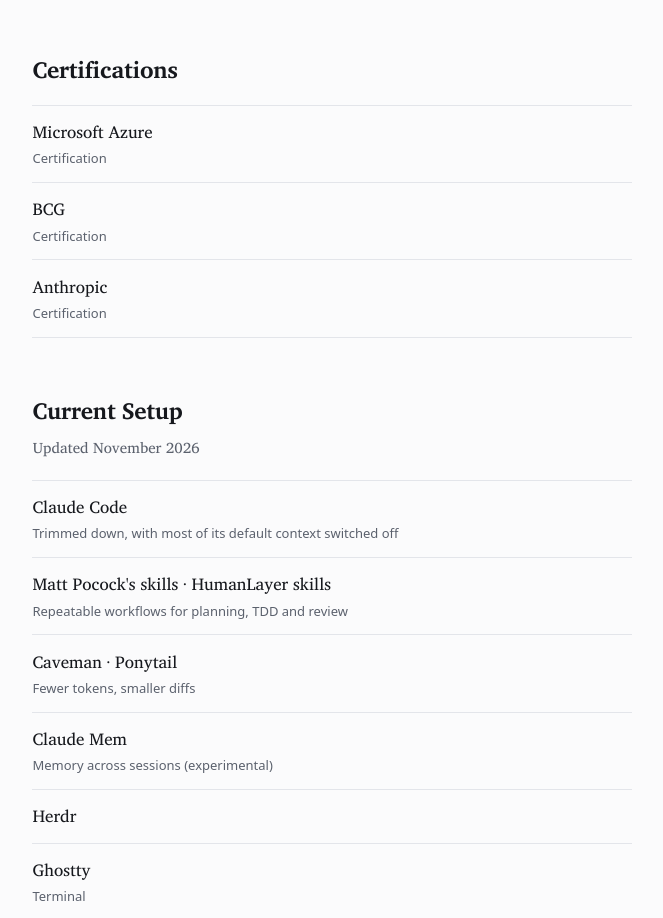
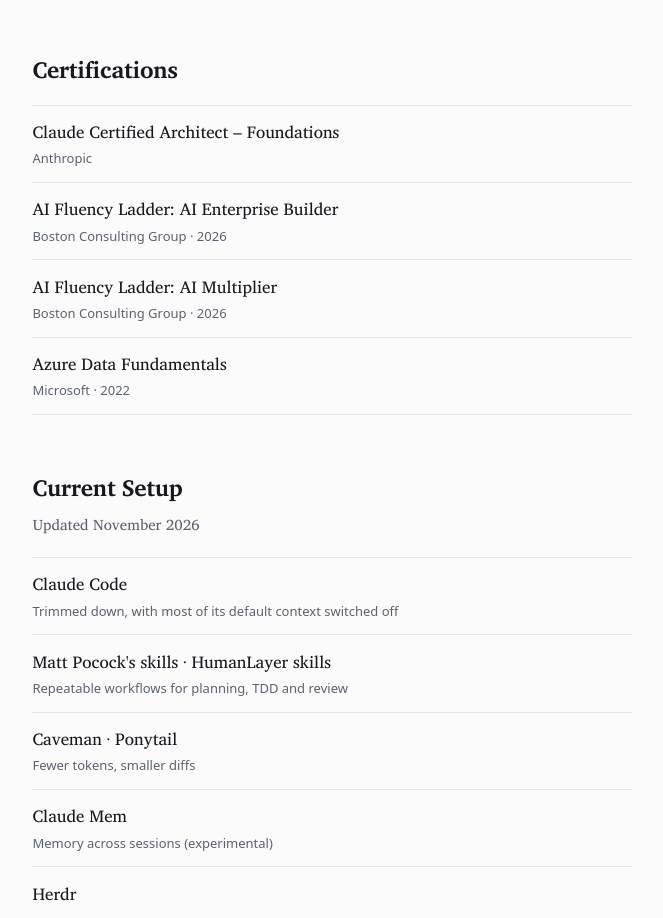
Before and after one commit to kevinkrs/kevinkrs.com, an Astro site: page / in a window 1280 px wide. Shown: the part 2544-3462 px from the top of the page, without its empty margins (76-739 px from the left). Built offline with nearby package versions, Linux system fonts and the light colour scheme; Astro itself is replaced by a stand-in of ours.

Commit message:
Name certifications and show photo on mobile

```diff
--- a/src/data/site.ts
+++ b/src/data/site.ts
@@ -66,9 +66,10 @@ export const awards: Row[] = [
 ];
 
 export const certifications: Row[] = [
-  { org: 'Microsoft Azure', title: 'Certification' },
-  { org: 'BCG', title: 'Certification' },
-  { org: 'Anthropic', title: 'Certification' },
+  { org: 'Claude Certified Architect – Foundations', title: 'Anthropic' },
+  { org: 'AI Fluency Ladder: AI Enterprise Builder', title: 'Boston Consulting Group', location: '2026' },
+  { org: 'AI Fluency Ladder: AI Multiplier', title: 'Boston Consulting Group', location: '2026' },
+  { org: 'Azure Data Fundamentals', title: 'Microsoft', location: '2022' },
 ];
 
 // The tools I build with right now. Bump setupUpdated when you change the list.
--- a/src/pages/index.astro
+++ b/src/pages/index.astro
@@ -125,7 +125,11 @@ const year = new Date().getFullYear();
   }
   .foot a { text-decoration: none; }
 
-  .visual { display: none; }
+  @media (max-width: 1023px) {
+    .shell { display: flex; flex-direction: column; }
+    .copy { width: 100%; }
+    .visual { order: -1; width: 100%; max-width: 600px; margin: 0 auto 2rem; aspect-ratio: 1; border-radius: 10px; overflow: hidden; }
+  }
   .visual img { width: 100%; height: 100%; object-fit: cover; display: block; }
 
   @media (min-width: 1024px) {
```
